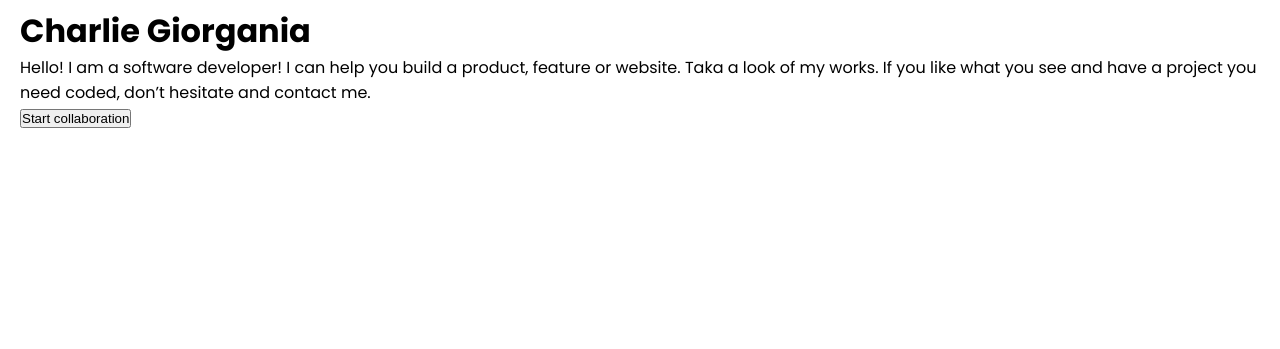
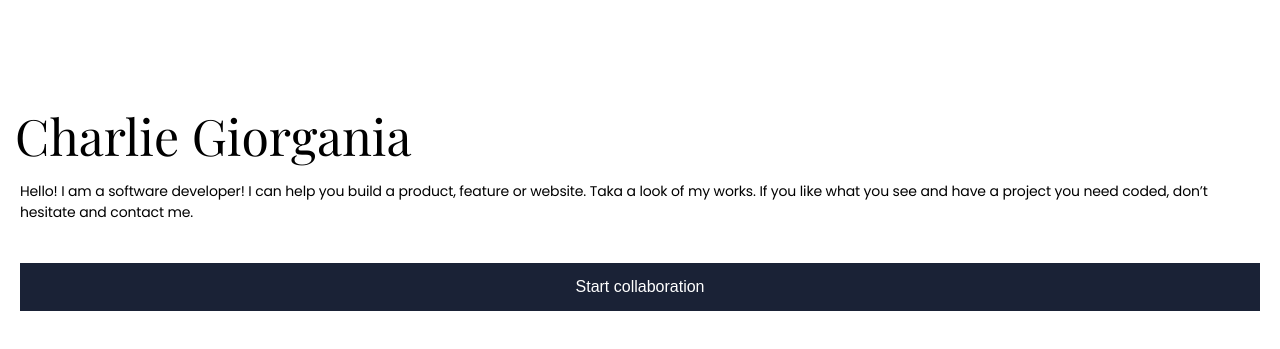
Before and after one commit to D4nielJ/mobile-menu, a website: page index.html in a window 1280 px wide. Shown: the part 43-392 px from the top of the page. Drawn offline with nearby package versions, Linux system fonts and the light colour scheme; a web font is replaced by a local one.

Commit message:
Add home-section styles

```diff
--- a/index.html
+++ b/index.html
@@ -39,9 +39,9 @@
       </div>
     </div>
 
-    <div id="main">
-      <div id="home-section" class="container">
-        <h1>Charlie Giorgania</h1>
+    <div id="main" class="container">
+      <div id="home-section" class="home-section">
+        <h1 class="display-font">Charlie Giorgania</h1>
         <p>
           Hello! I am a software developer! I can help you build a product,
           feature or website. Taka a look of my works. If you like what you see
--- a/src/styles/styles.css
+++ b/src/styles/styles.css
@@ -20,6 +20,10 @@ body {
 ul,
 li {
   list-style: none;
+}
+
+button {
+  border: none;
 }
 
 .display-font {
@@ -49,3 +53,38 @@ li {
 .nav-menu {
   display: none;
 }
+
+.home-section {
+  padding-top: 10.4rem;
+}
+
+.home-section > h1 {
+  position: relative;
+  left: -0.5rem;
+  font-size: 5rem;
+  font-weight: 400;
+  line-height: 5rem;
+  letter-spacing: 0;
+  padding-bottom: 2rem;
+}
+
+.home-section > p {
+  font-size: 1.4rem;
+  font-weight: 400;
+  line-height: 2.1rem;
+  letter-spacing: -0.01em;
+  padding-bottom: 4rem;
+}
+
+.home-section > button {
+  width: 100%;
+  background: #1a2236;
+  color: #fff;
+  padding: 1.2rem 4rem;
+  font-size: 1.6rem;
+  font-style: normal;
+  font-weight: 500;
+  line-height: 24px;
+  letter-spacing: 0;
+  text-align: center;
+}
```
